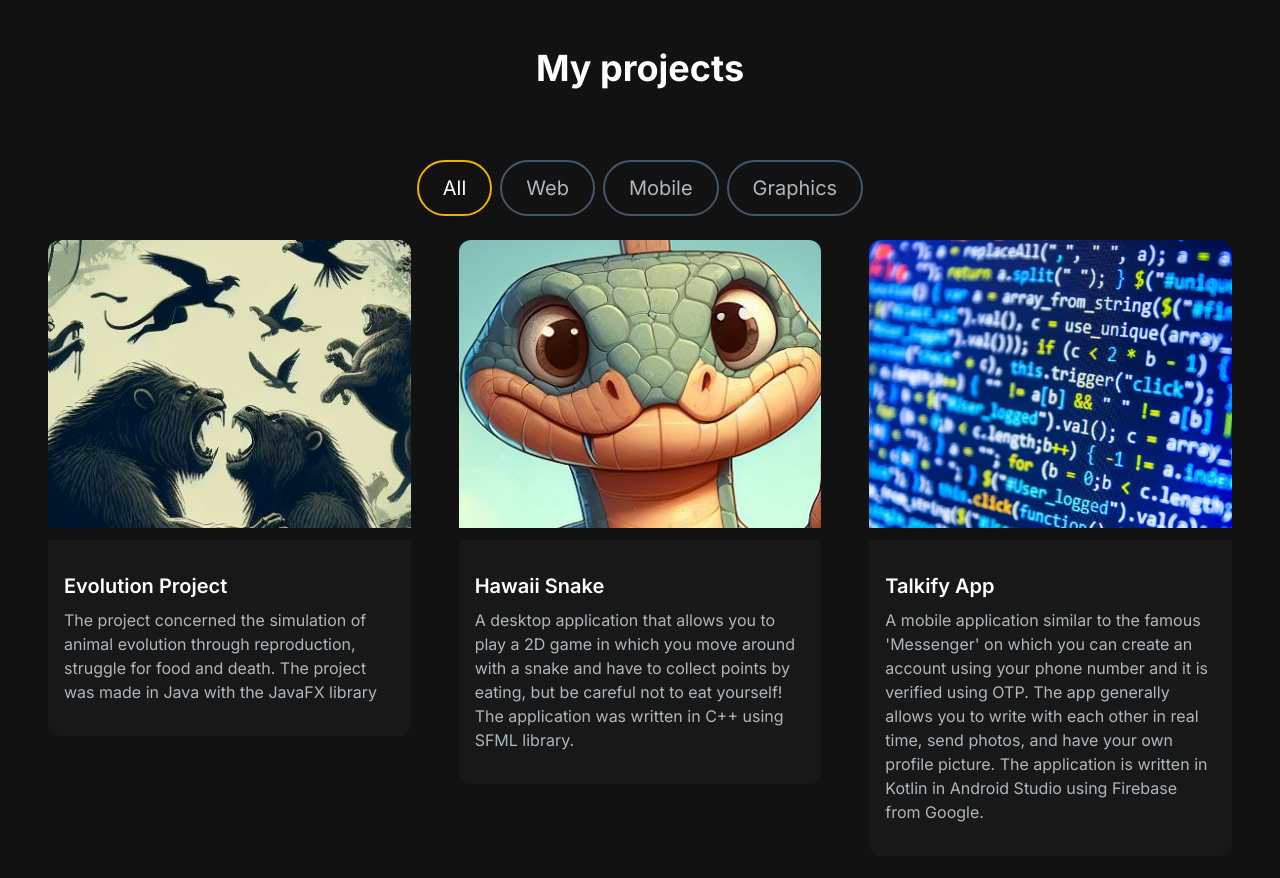
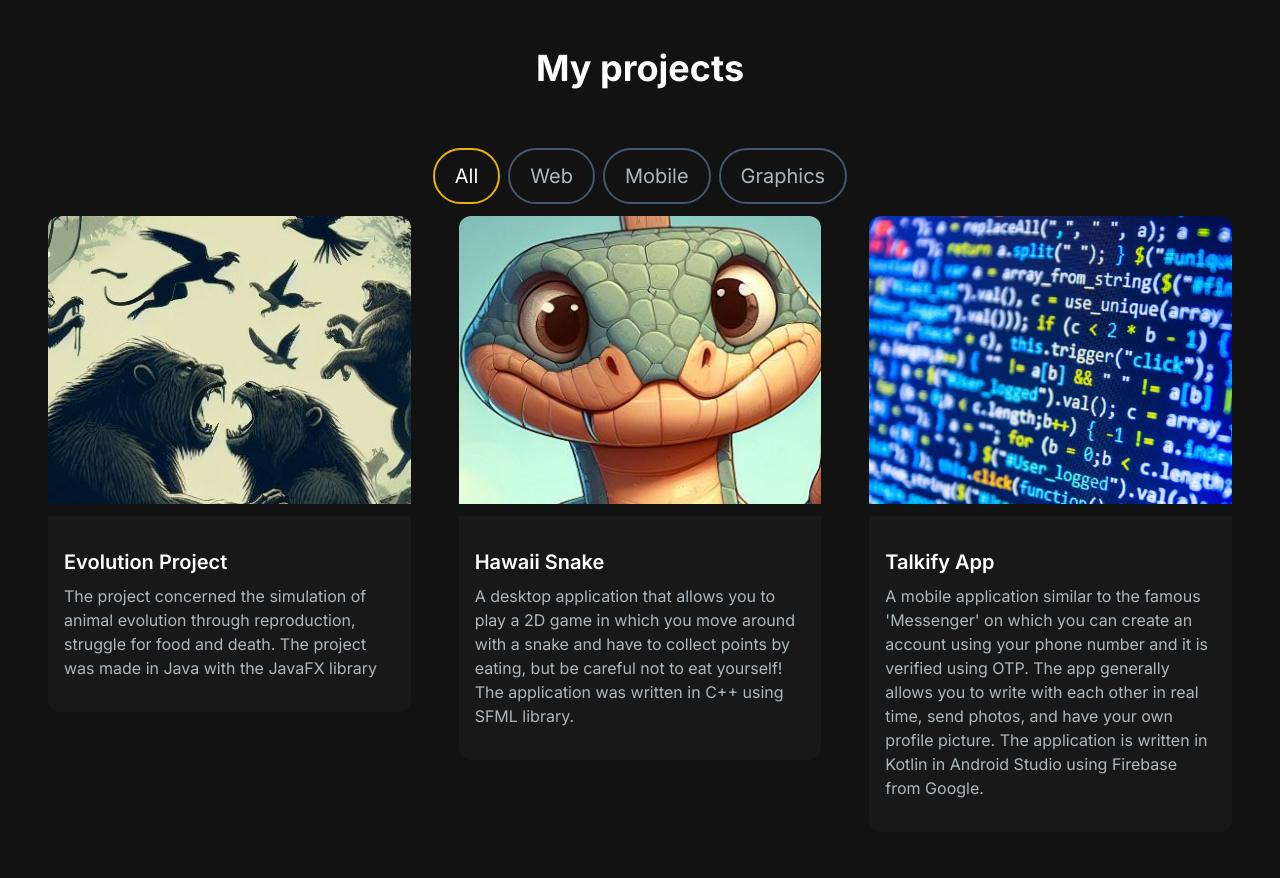
Before and after one commit to arturgesiarz/arturgesiarz.pl, a Next.js app: page / in a window 1280 px wide. Shown: the part 1680-2558 px from the top of the page. Built offline with nearby package versions, Linux system fonts and the light colour scheme.

Commit message:
Some changes

```diff
--- a/src/app/components/ProjectSection.jsx
+++ b/src/app/components/ProjectSection.jsx
@@ -75,7 +75,7 @@ const ProjectSection = () => {
             <h2 className="text-center text-4xl font-bold text-white mt-4 mb-8 md:mb-12">
                 My projects
             </h2>
-            <div className="text-white flex flex-row justify-center items-center gap-2 py-6">
+            <div className="text-white flex flex-row justify-center items-center gap-2 py-3">
                 <ProjectTag onClick={handleTagChange}
                             name="All"
                             isSelected={tag === "All"}
--- a/src/app/components/ProjectTag.jsx
+++ b/src/app/components/ProjectTag.jsx
@@ -4,7 +4,7 @@ const ProjectTag = ({ name, onClick, isSelected }) => {
     const buttonStyles = isSelected ? "text-white border-primary-500" : "text-[#ADB7BE] border-slate-600 hover:border-white"
 
     return (
-        <button className={`${buttonStyles} rounded-full border-2  px-6 py-3 text-xl cursor-pointer`}
+        <button className={`${buttonStyles} rounded-full border-2  px-5 py-3 text-xl cursor-pointer`}
                 onClick={() => onClick(name)}>
             {name}
         </button>
```
